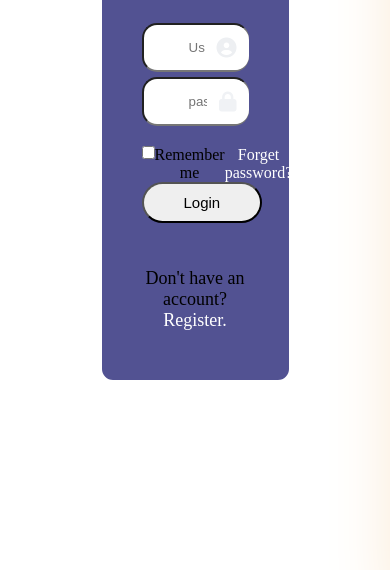
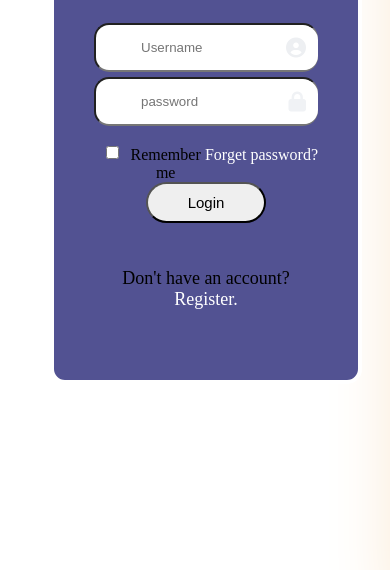
Before and after one commit to clinton-creator/marketa, a plain HTML site: page sign up.html in a window 390 px wide. Shown: the part 274-844 px from the top of the page. Drawn offline with Linux system fonts and the light colour scheme; a web font is replaced by a local one.

Commit message:
first commit

```diff
--- a/style.css
+++ b/style.css
@@ -660,6 +660,11 @@ p {
     width: 40%;
   }
 
+  .sign-up {
+    width: 80%;
+    left: 60px;
+  }
+
   #page-header {
     width: 100%;
   }
@@ -685,7 +690,7 @@ p {
     padding: 40px;
   }
 
-  form {
+  #from-details form {
     width: 50%;
   }
 }
@@ -734,6 +739,11 @@ p {
     width: 40%;
   }
 
+  .sign-up {
+    width: 80%;
+    left: 50px;
+  }
+
   #contact-details {
     flex-direction: column;
   }
```
